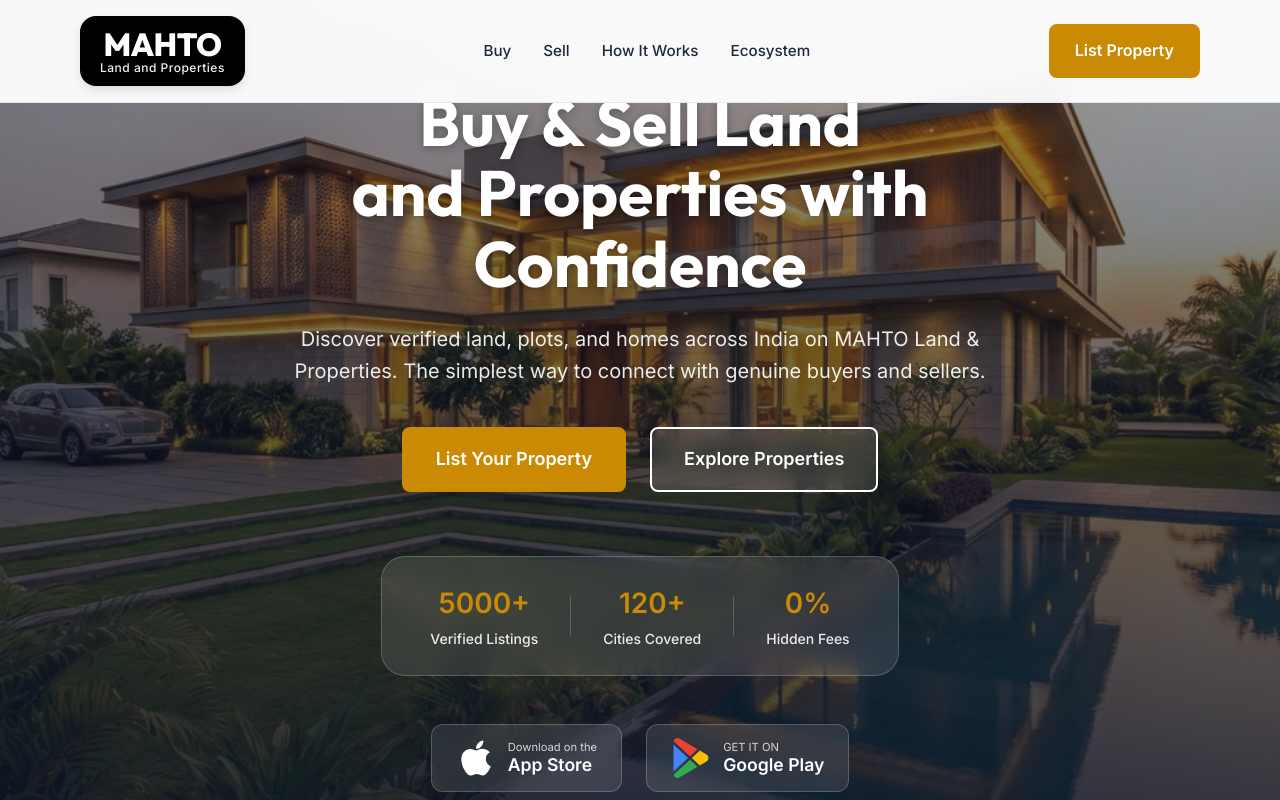
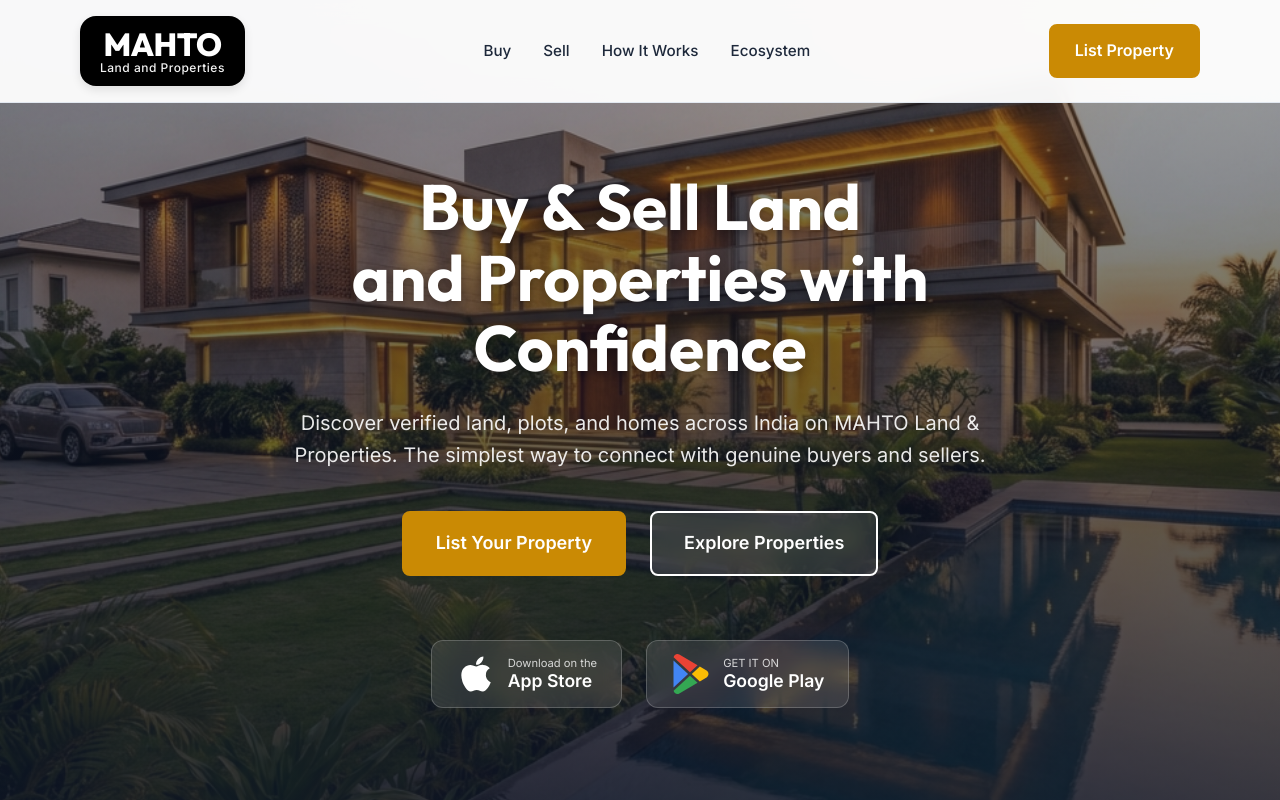
Before and after one commit to harshbatman/mlp, a plain HTML site: page index.html in a window 1280 px wide. Shown: the top 800 px of the page. Drawn offline with Linux system fonts and the light colour scheme.

Commit message:
Remove hero stats section

```diff
--- a/index.html
+++ b/index.html
@@ -63,22 +63,7 @@
                 <a href="#explore" class="btn btn-secondary btn-lg">Explore Properties</a>
             </div>
 
-            <div class="hero-stats">
-                <div class="stat-item">
-                    <span class="stat-number">5000+</span>
-                    <span class="stat-label">Verified Listings</span>
-                </div>
-                <div class="stat-divider"></div>
-                <div class="stat-item">
-                    <span class="stat-number">120+</span>
-                    <span class="stat-label">Cities Covered</span>
-                </div>
-                <div class="stat-divider"></div>
-                <div class="stat-item">
-                    <span class="stat-number">0%</span>
-                    <span class="stat-label">Hidden Fees</span>
-                </div>
-            </div>
+
 
             <div class="hero-store-buttons">
                 <a href="https://www.apple.com/app-store/" target="_blank" rel="noopener noreferrer"
--- a/style.css
+++ b/style.css
@@ -239,7 +239,7 @@
     line-height: 1;
     text-align: center;
     transition: transform 0.3s ease;
-    box-shadow: 0 4px 10px rgba(0,0,0,0.1);
+    box-shadow: 0 4px 10px rgba(0, 0, 0, 0.1);
 }
 
 .mahto-logo:hover {
@@ -275,7 +275,8 @@
 }
 
 .mahto-logo-lg .mahto-logo-sub {
-    font-size: 1.2rem; /* Significantly larger for visibility */
+    font-size: 1.2rem;
+    /* Significantly larger for visibility */
     margin-top: 0.3rem;
     font-weight: 600;
 }
@@ -382,41 +383,7 @@
     margin-bottom: 4rem;
 }
 
-.hero-stats {
-    display: flex;
-    justify-content: center;
-    align-items: center;
-    gap: 2rem;
-    background: rgba(255, 255, 255, 0.1);
-    backdrop-filter: blur(12px);
-    padding: 1.5rem 3rem;
-    border-radius: var(--radius-lg);
-    border: 1px solid rgba(255, 255, 255, 0.2);
-    display: inline-flex;
-}
 
-.stat-item {
-    text-align: center;
-}
-
-.stat-number {
-    display: block;
-    font-size: 1.75rem;
-    font-weight: 800;
-    color: var(--accent);
-}
-
-.stat-label {
-    font-size: 0.875rem;
-    opacity: 0.9;
-    font-weight: 500;
-}
-
-.stat-divider {
-    width: 1px;
-    height: 40px;
-    background: rgba(255, 255, 255, 0.2);
-}
 
 /* Hero Store Buttons */
 .hero-store-buttons {
```
